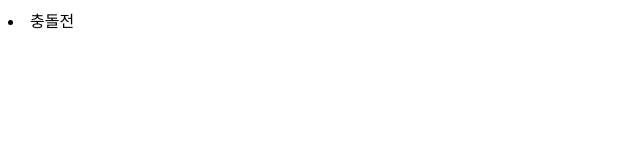
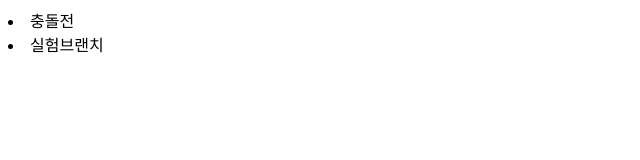
Before and after one commit to joonhyung/test, a plain HTML site: page index.html in a window 1280 px wide. Shown: the whole page, without its empty margins (0-640 px from the left). Drawn offline with Linux system fonts and the light colour scheme.

Commit message:
실험브랜치

```diff
--- a/index.html
+++ b/index.html
@@ -6,5 +6,6 @@
   </head>
   <body>
   <li>충돌전</li>
+  <li>실험브랜치</li>
   </body>
 </html>
```
